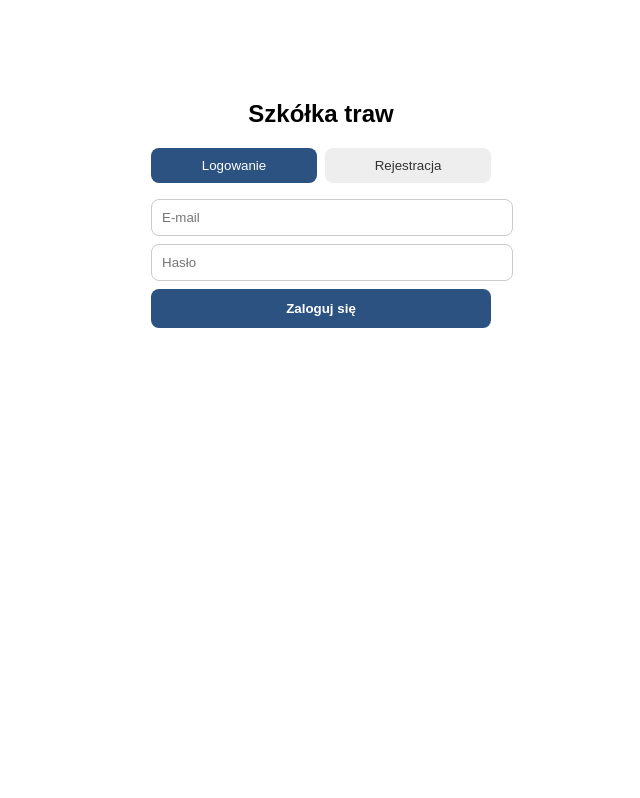
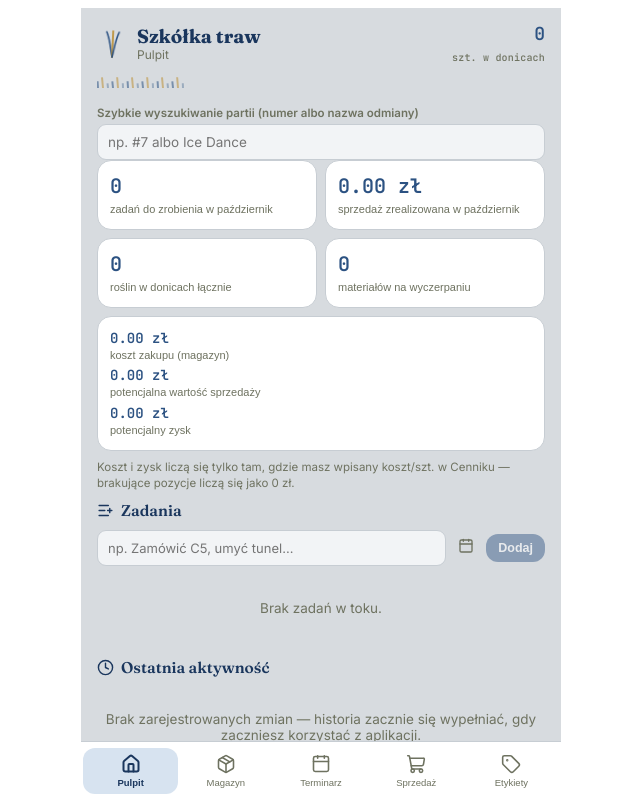
Before and after one commit to arkadiusznajdek-gif/Trawy, a React (Vite) app: page / in a window 1280 px wide. Shown: the top 798 px of the page, without its empty margins (319-959 px from the left). Built offline with nearby package versions, Linux system fonts and the light colour scheme.

Commit message:
Open the full app without auth gate
Co-authored-by: Copilot <223556219+Copilot@users.noreply.github.com>

```diff
--- a/src/components/auth/AuthGate.jsx
+++ b/src/components/auth/AuthGate.jsx
@@ -1,65 +1,31 @@
-import { useState, useEffect } from "react";
+import { useEffect } from "react";
 import { supabase, setCurrentUserId, pullAllFromCloud } from "../../utils/storage";
 
 export function AuthGate({ children }) {
-  const [session, setSession] = useState(undefined);
-  const [email, setEmail] = useState("");
-  const [password, setPassword] = useState("");
-  const [mode, setMode] = useState("login");
-  const [error, setError] = useState("");
-  const [ready, setReady] = useState(false);
+  useEffect(() => {
+    let active = true;
 
-  useEffect(() => {
-    supabase.auth.getSession().then(async ({ data }) => {
-      setSession(data.session);
-      if (data.session) {
-        setCurrentUserId(data.session.user.id);
+    async function syncSession(session) {
+      const userId = session?.user?.id ?? null;
+      setCurrentUserId(userId);
+      if (userId && active) {
         await pullAllFromCloud();
       }
-      setReady(true);
+    }
+
+    supabase.auth.getSession().then(({ data }) => {
+      if (active) syncSession(data.session);
     });
-    const { data: listener } = supabase.auth.onAuthStateChange(async (_event, newSession) => {
-      setSession(newSession);
-      if (newSession) {
-        setCurrentUserId(newSession.user.id);
-        await pullAllFromCloud();
-      }
+
+    const { data: listener } = supabase.auth.onAuthStateChange((_event, newSession) => {
+      if (active) syncSession(newSession);
     });
-    return () => listener.subscription.unsubscribe();
+
+    return () => {
+      active = false;
+      listener.subscription.unsubscribe();
+    };
   }, []);
-
-  async function submit() {
-    setError("");
-    if (!email.trim() || !password) {
-      setError("Podaj e-mail i hasło.");
-      return;
-    }
-    const fn = mode === "login" ? supabase.auth.signInWithPassword : supabase.auth.signUp;
-    const { error: authError } = await fn({ email: email.trim(), password });
-    if (authError) setError(authError.message);
-  }
-
-  if (!ready) {
-    return <div style={{ padding: 40, textAlign: "center", color: "#6E7260" }}>Wczytywanie…</div>;
-  }
-
-  if (!session) {
-    return (
-      <div style={{ maxWidth: 340, margin: "60px auto", padding: 20, fontFamily: "sans-serif" }}>
-        <h2 style={{ textAlign: "center", marginBottom: 20 }}>Szkółka traw</h2>
-        <div style={{ display: "flex", gap: 8, marginBottom: 16 }}>
-          <button onClick={() => setMode("login")} style={{ flex: 1, padding: 10, background: mode === "login" ? "#2C5282" : "#eee", color: mode === "login" ? "#fff" : "#333", border: "none", borderRadius: 8 }}>Logowanie</button>
-          <button onClick={() => setMode("signup")} style={{ flex: 1, padding: 10, background: mode === "signup" ? "#2C5282" : "#eee", color: mode === "signup" ? "#fff" : "#333", border: "none", borderRadius: 8 }}>Rejestracja</button>
-        </div>
-        <input type="email" placeholder="E-mail" value={email} onChange={(e) => setEmail(e.target.value)} style={{ width: "100%", padding: 10, marginBottom: 8, borderRadius: 8, border: "1px solid #ccc" }} />
-        <input type="password" placeholder="Hasło" value={password} onChange={(e) => setPassword(e.target.value)} onKeyDown={(e) => e.key === "Enter" && submit()} style={{ width: "100%", padding: 10, marginBottom: 8, borderRadius: 8, border: "1px solid #ccc" }} />
-        {error && <p style={{ color: "#c0392b", fontSize: 13 }}>{error}</p>}
-        <button onClick={submit} style={{ width: "100%", padding: 12, background: "#2C5282", color: "#fff", border: "none", borderRadius: 8, fontWeight: 600 }}>
-          {mode === "login" ? "Zaloguj się" : "Załóż konto"}
-        </button>
-      </div>
-    );
-  }
 
   return children;
 }
--- a/src/main.jsx
+++ b/src/main.jsx
@@ -1,13 +1,10 @@
 import React from "react";
 import ReactDOM from "react-dom/client";
 import App from "./App";
-import { AuthGate } from "./components/auth/AuthGate";
 
 ReactDOM.createRoot(document.getElementById("root")).render(
   <React.StrictMode>
-    <AuthGate>
-      <App />
-    </AuthGate>
+    <App />
   </React.StrictMode>
 );
 
```
